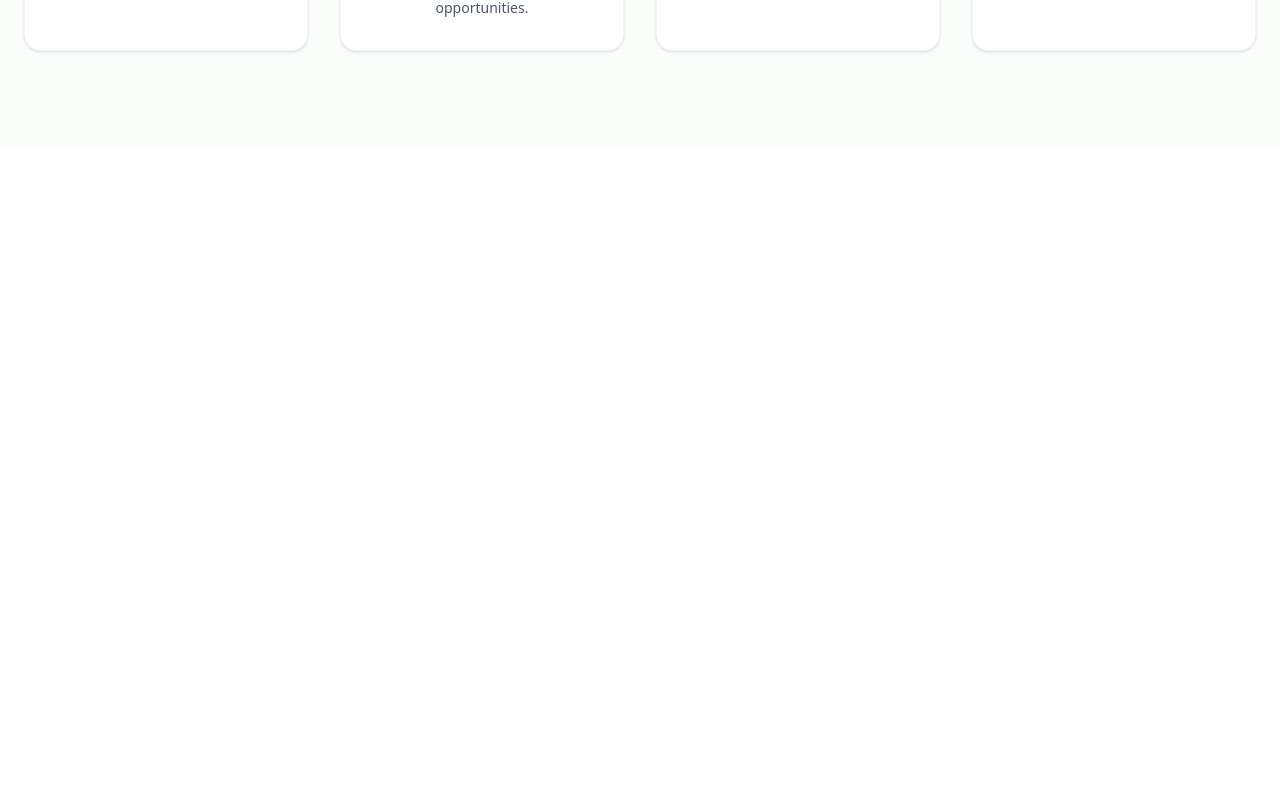
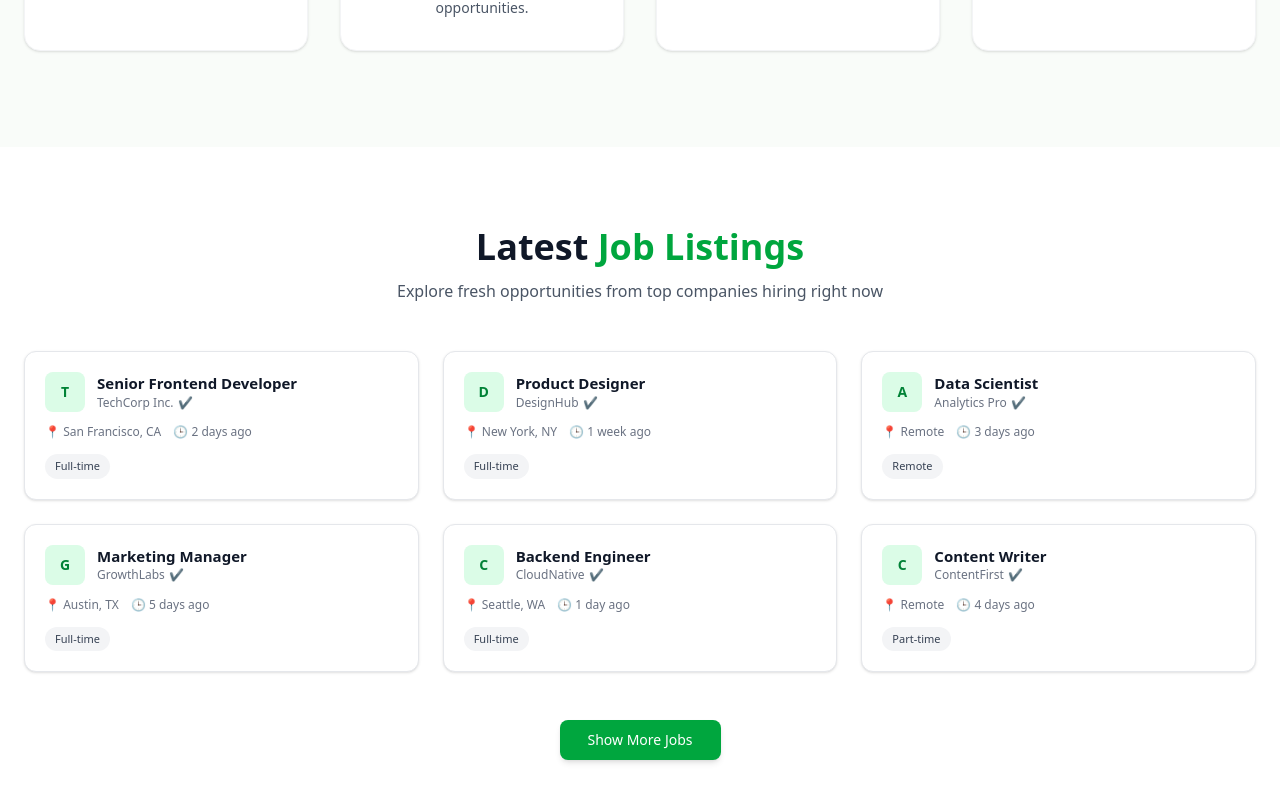
Before and after one commit to AliJoshan/CareerHub, a React (Vite) app: page / in a window 1280 px wide. Shown: the part 1536-2337 px from the top of the page. Before the commit the page ends 1683 px from the top, so only its background shows below. Built offline with nearby package versions, Linux system fonts and the light colour scheme.

Commit message:
Add LatestJobs component/section

```diff
--- a/src/App.tsx
+++ b/src/App.tsx
@@ -1,5 +1,6 @@
 import './App.css'
 import NavBar from './components/NavBar'
+import LatestJobs from './components/LatestJobs'
 
 function App() {
   return (
@@ -260,6 +261,8 @@ function App() {
         </div>
       </section>
 
+      <LatestJobs />
+
     </>
   )
 }
--- /dev/null
+++ b/src/components/LatestJobs.tsx
@@ -0,0 +1,118 @@
+const jobs = [
+    {
+        title: "Senior Frontend Developer",
+        company: "TechCorp Inc.",
+        location: "San Francisco, CA",
+        time: "2 days ago",
+        type: "Full-time",
+        letter: "T",
+    },
+    {
+        title: "Product Designer",
+        company: "DesignHub",
+        location: "New York, NY",
+        time: "1 week ago",
+        type: "Full-time",
+        letter: "D",
+    },
+    {
+        title: "Data Scientist",
+        company: "Analytics Pro",
+        location: "Remote",
+        time: "3 days ago",
+        type: "Remote",
+        letter: "A",
+    },
+    {
+        title: "Marketing Manager",
+        company: "GrowthLabs",
+        location: "Austin, TX",
+        time: "5 days ago",
+        type: "Full-time",
+        letter: "G",
+    },
+    {
+        title: "Backend Engineer",
+        company: "CloudNative",
+        location: "Seattle, WA",
+        time: "1 day ago",
+        type: "Full-time",
+        letter: "C",
+    },
+    {
+        title: "Content Writer",
+        company: "ContentFirst",
+        location: "Remote",
+        time: "4 days ago",
+        type: "Part-time",
+        letter: "C",
+    },
+];
+
+function LatestJobs() {
+    return (
+        <section className="bg-white">
+            <div className="max-w-7xl mx-auto px-6 py-20">
+                {/* Heading */}
+                <div className="text-center mb-12">
+                    <h2 className="text-3xl md:text-4xl font-bold text-gray-900">
+                        Latest <span className="text-green-600">Job Listings</span>
+                    </h2>
+                    <p className="text-gray-600 mt-3 text-sm md:text-base">
+                        Explore fresh opportunities from top companies hiring right now
+                    </p>
+                </div>
+
+                {/* Grid */}
+                <div className="grid grid-cols-1 md:grid-cols-2 lg:grid-cols-3 gap-6">
+                    {jobs.map((job, i) => (
+                        <div
+                            key={i}
+                            className="bg-white border border-gray-200 rounded-xl p-5
+              shadow-sm hover:shadow-md transition"
+                        >
+                            {/* Top */}
+                            <div className="flex items-start gap-3 mb-3">
+                                {/* Logo letter */}
+                                <div className="w-10 h-10 rounded-lg bg-green-100 flex items-center justify-center text-sm font-semibold text-green-700">
+                                    {job.letter}
+                                </div>
+
+                                <div>
+                                    <h3 className="font-semibold text-gray-900 text-[15px]">
+                                        {job.title}
+                                    </h3>
+                                    <p className="text-xs text-gray-500 flex items-center gap-1">
+                                        {job.company}
+                                        <span className="text-green-600">✔</span>
+                                    </p>
+                                </div>
+                            </div>
+
+                            {/* Meta */}
+                            <div className="flex items-center gap-3 text-xs text-gray-500 mb-3">
+                                <span>📍 {job.location}</span>
+                                <span>🕒 {job.time}</span>
+                            </div>
+
+                            {/* Type badge */}
+                            <span className="inline-block bg-gray-100 text-gray-700 text-[11px] px-2.5 py-1 rounded-full">
+                                {job.type}
+                            </span>
+                        </div>
+                    ))}
+                </div>
+
+                {/* Button */}
+                <div className="text-center mt-12">
+                    <button className="bg-green-600 text-white px-7 py-2.5 rounded-lg text-sm font-medium shadow-md hover:bg-green-700 active:scale-95 transition">
+                        Show More Jobs
+                    </button>
+                </div>
+            </div>
+        </section>
+    );
+}
+
+
+export default LatestJobs;
```
